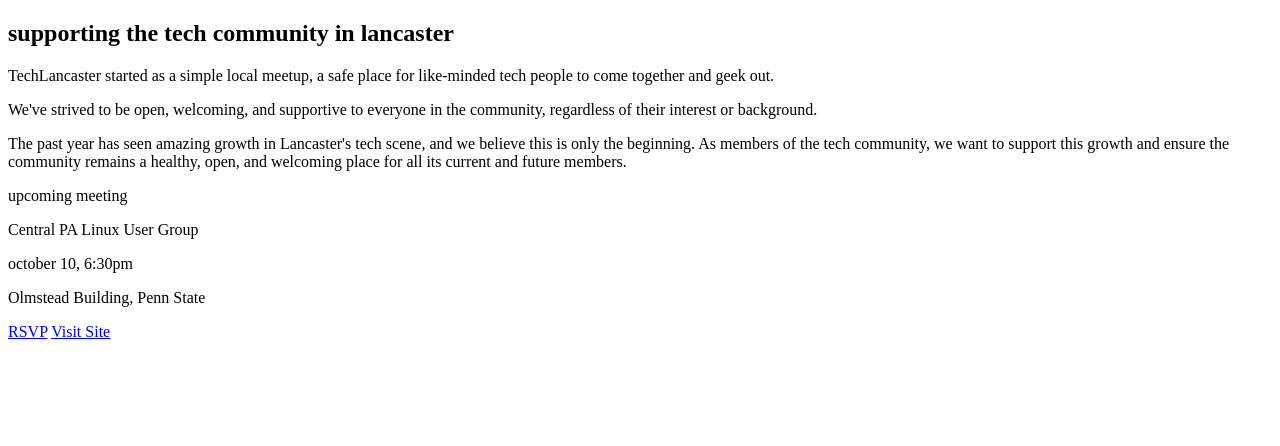
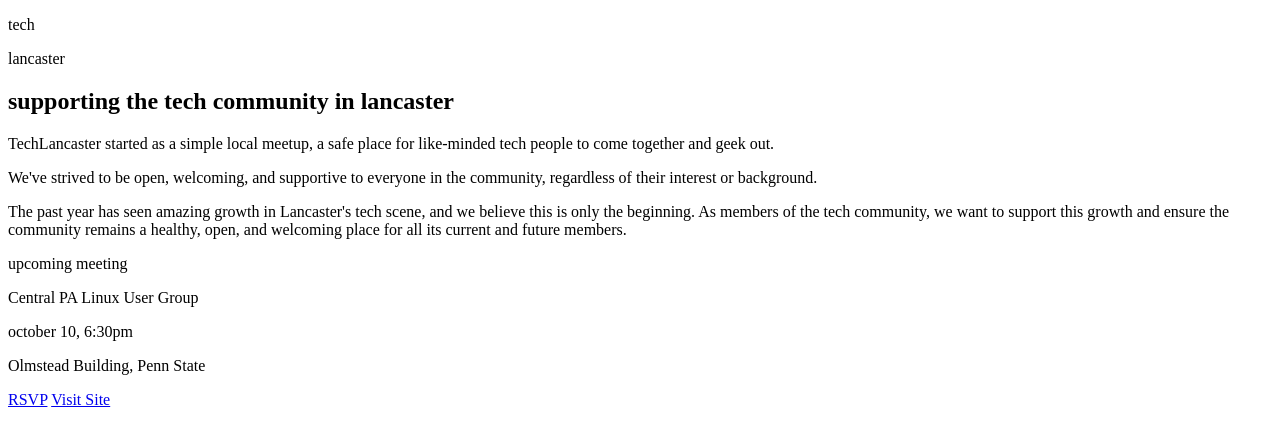
Before and after one commit to cggarcia171/Garcia_Mid-Term, a plain HTML site: page index.html in a window 1280 px wide. Drawn offline with Linux system fonts and the light colour scheme.

Commit message:
added scss and css but might be subject to change also changed up HTML a bit.

```diff
--- a/index.html
+++ b/index.html
@@ -7,6 +7,9 @@
 </head>
 <body>
 <header>
+  <p>
+    tech<div class="lancaster">lancaster</div>
+  </p>
 </header>
 <section>
   <h2>
--- /dev/null
+++ b/styles/header-footer.scss
@@ -0,0 +1,10 @@
+$header-yellow: #ffab00;
+$body-yellow: #ffc400;
+header{
+    width: 320px;
+    height: 54px;
+    background-color: $header-color;
+}
+footer{
+
+}
```
